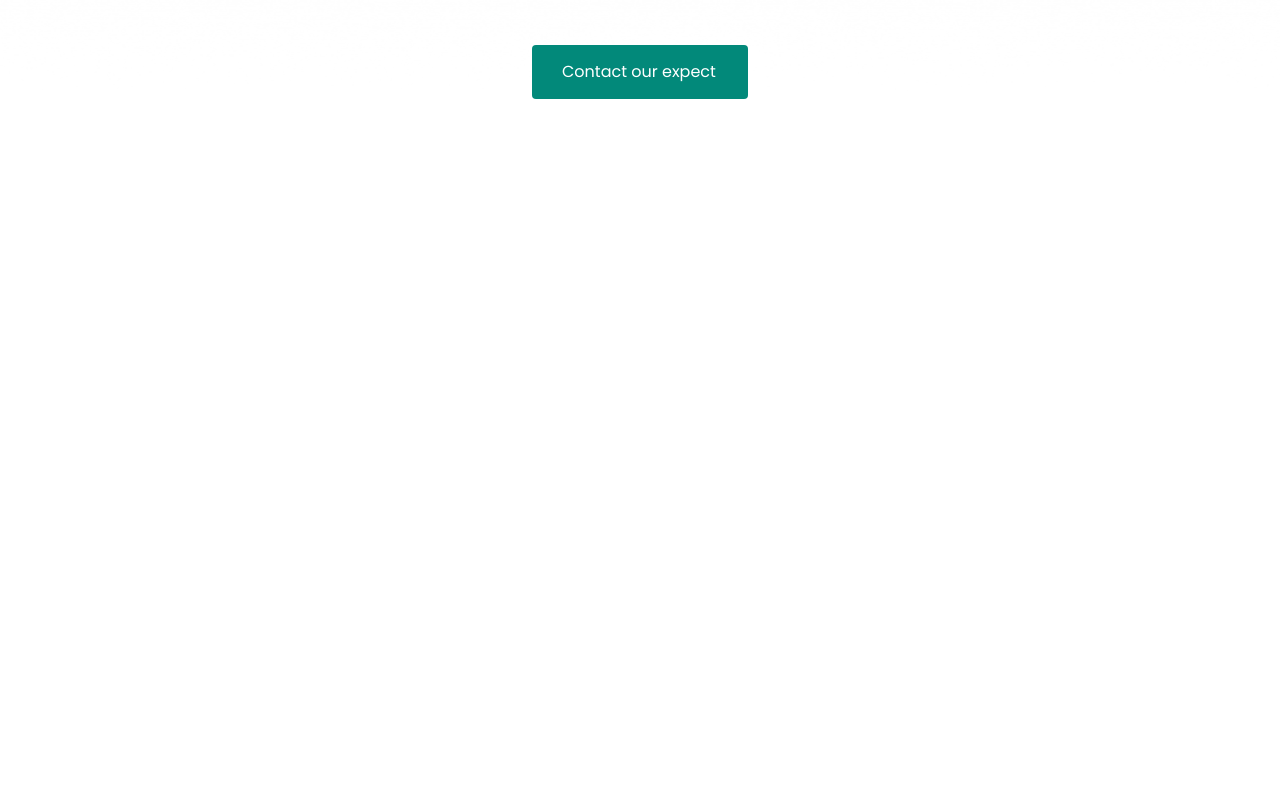
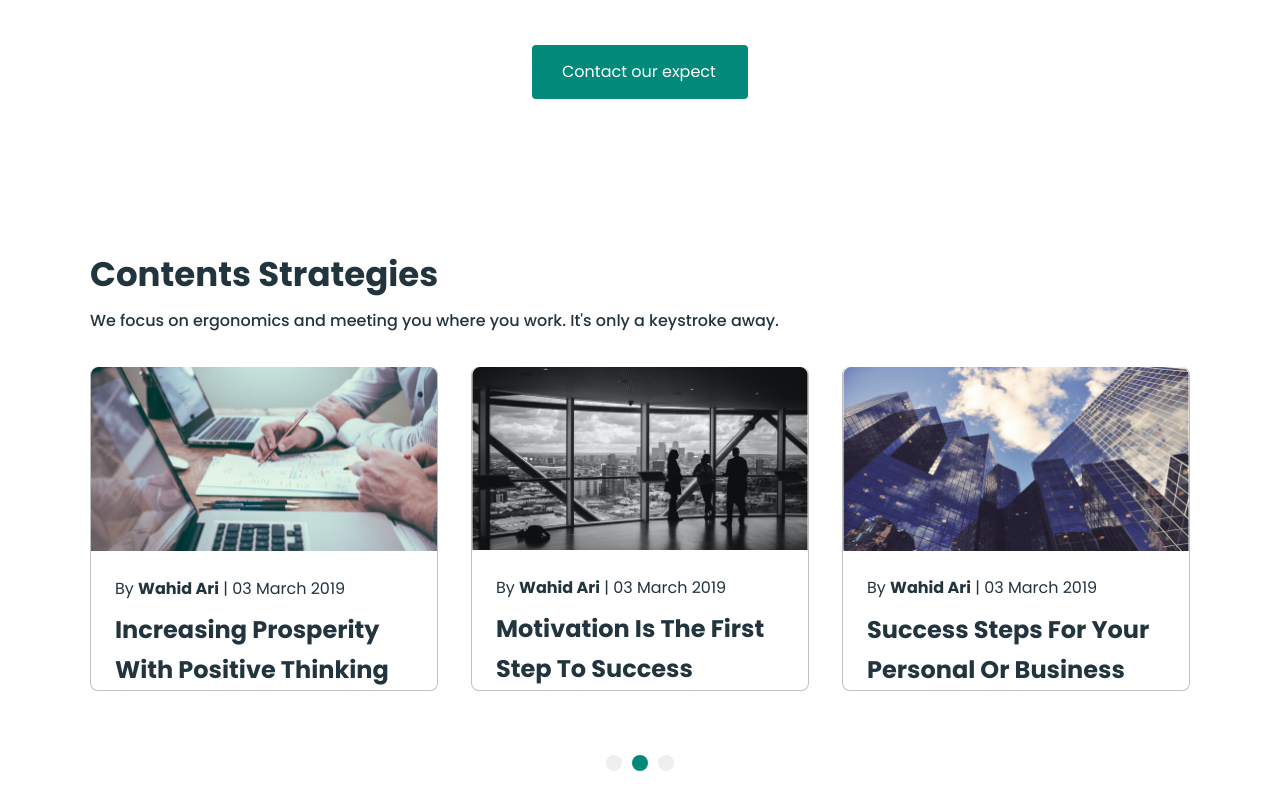
Before and after one commit to mopjiex/Product, a plain HTML site: page index.html in a window 1280 px wide. Shown: the part 3973-4782 px from the top of the page. Before the commit the page ends 4222 px from the top, so only its background shows below. Drawn offline with Linux system fonts and the light colour scheme.

Commit message:
feat: создана секция strategies

```diff
--- a/css/style.css
+++ b/css/style.css
@@ -303,6 +303,8 @@ body {
 }
 /*   // SERVICES   */
 
+
+/*   PROCESS   */
 .process {
     background-image: url(../images/Main/Process/Bg.png);
     background-position: center;
@@ -368,5 +370,89 @@ body {
     border-radius: 4px;
     padding: 15px 30px;
     color: #fff;
+}
 
+/*   // PROCESS   */
+
+
+/*   STRATEGIES  */
+.strategies {
+    color: #22343d;
 }
+
+.strategies__title {
+    font-weight: 700;
+    font-size: 34px;
+    line-height: 51px;
+    margin-bottom: 8px;
+}
+
+.strategies__text {
+    font-weight: 500;
+    font-size: 16px;
+    line-height: 26px;
+    margin-bottom: 33px;
+}
+
+.strategies__inner {
+    display: flex;
+    justify-content: space-between;
+    gap: 33px;
+    margin-bottom: 64px;
+}
+
+.strategies__card {
+    max-width: 348px;
+    border-radius: 8px;
+    border: 1px solid #c0c0c0;
+    border-top: none;
+}
+
+.strategies__card-img {
+    width: 100%;
+    min-height: 183px;
+    margin-bottom: 24px;
+}
+
+.strategies__card-content {
+    padding: 0 24px;
+}
+.strategies__card-name {
+    display: inline-block;
+    margin-bottom: 12px;
+}
+
+.strategies__card-name span {
+    font-weight: 700;
+}
+
+.strategies__card-date {
+    display: inline-block;
+}
+
+.strategies__card-title {
+    font-weight: 700;
+    font-size: 24px;
+    line-height: 40px;
+}
+
+.strategies__slider-btns {
+    display: flex;
+    gap: 10px;
+    justify-content: center;
+    margin-bottom: 150px;
+}
+
+.slider__btn {
+    width: 16px;
+    height: 16px;
+    background-color: #efefef;
+    border-radius: 100%;
+    cursor: pointer;
+}
+
+.active {
+    background-color: #02897a;
+}
+
+/*   // STRATEGIES  */
--- a/index.html
+++ b/index.html
@@ -206,6 +206,46 @@
                 <a href="#" class="process__btn btn">Contact our expect</a>
             </div>
         </section>
+
+        <section class="strategies">
+            <div class="container">
+                <h2 class="strategies__title">Contents Strategies</h2>
+                <p class="strategies__text">We focus on ergonomics and meeting you where you work. It's only a keystroke away. </p>
+                <div class="strategies__inner">
+                    <div class="strategies__card">
+                        <img src="./images/Main/Strategies/strategies-img-1.png" alt="" class="strategies__card-img">
+                        <div class="strategies__card-content">
+                            <p class="strategies__card-name">By <span>Wahid Ari</span> |</p>
+                            <p class="strategies__card-date">03 March 2019</p>
+                            <h3 class="strategies__card-title">Increasing Prosperity With Positive Thinking</h3>
+                        </div>
+                    </div>
+
+                    <div class="strategies__card">
+                        <img src="./images/Main/Strategies/strategies-img-2.png" alt="" class="strategies__card-img">
+                        <div class="strategies__card-content">
+                            <p class="strategies__card-name">By <span>Wahid Ari</span> |</p>
+                            <p class="strategies__card-date">03 March 2019</p>
+                            <h3 class="strategies__card-title">Motivation Is The First Step To Success</h3>
+                        </div>
+                    </div>
+
+                    <div class="strategies__card">
+                        <img src="./images/Main/Strategies/strategies-img-3.png" alt="" class="strategies__card-img">
+                        <div class="strategies__card-content">
+                            <p class="strategies__card-name">By <span>Wahid Ari</span> |</p>
+                            <p class="strategies__card-date">03 March 2019</p>
+                            <h3 class="strategies__card-title">Success Steps For Your Personal Or Business</h3>
+                        </div>
+                    </div>
+                </div>
+                <div class="strategies__slider-btns">
+                    <div class="slider__btn"></div>
+                    <div class="slider__btn active"></div>
+                    <div class="slider__btn"></div>
+                </div>
+            </div>
+        </section>
     </main>
 </body>
 </html>
```
Also changed, not shown: images/Main/Strategies/strategies-img-1.png (added), images/Main/Strategies/strategies-img-2.png (added), images/Main/Strategies/strategies-img-3.png (added).
